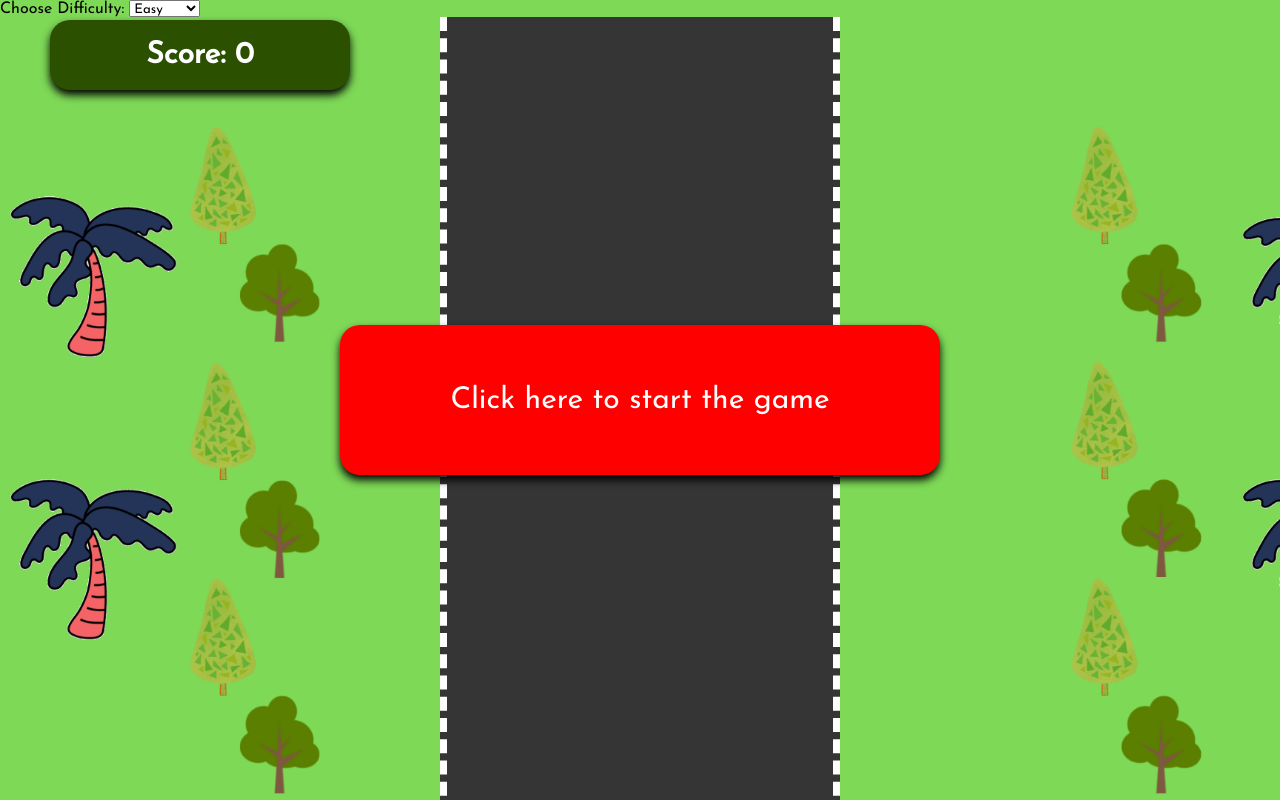
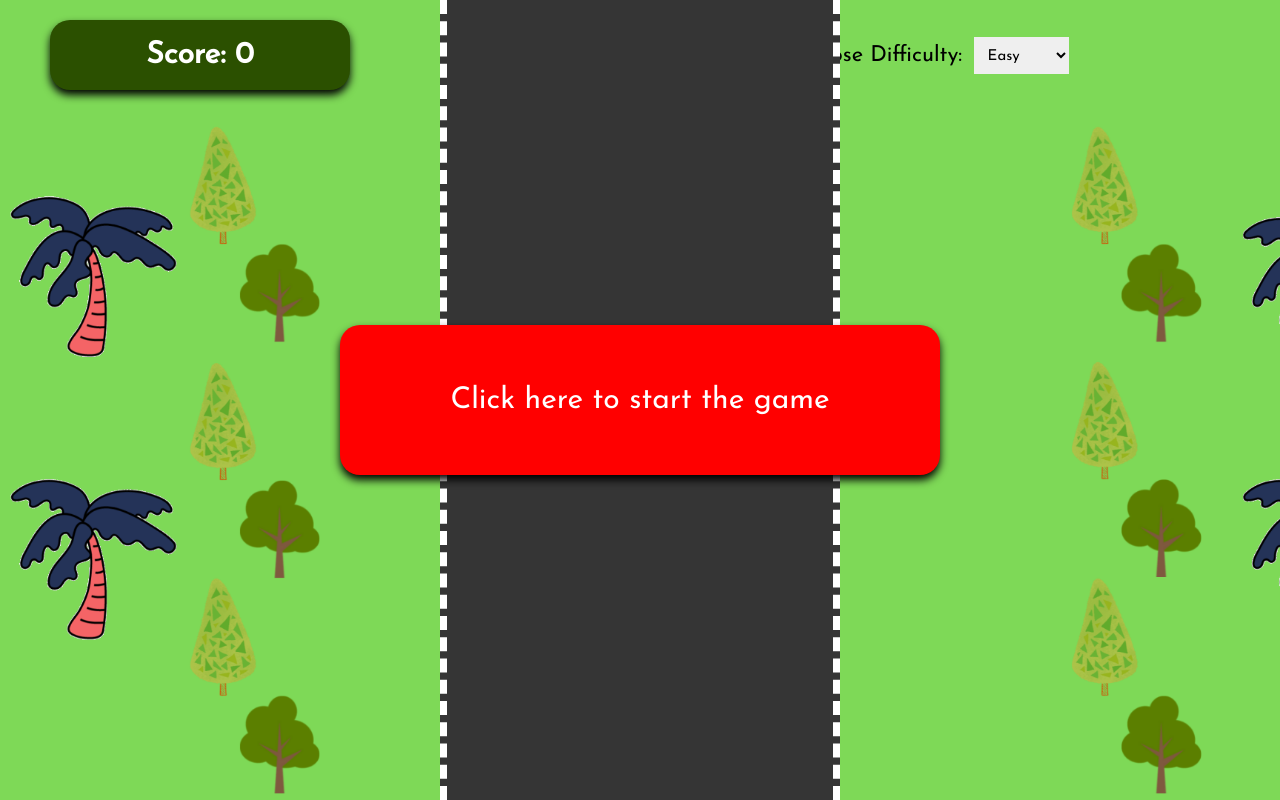
Before and after one commit to sahupratik30/carGame, a plain HTML site: page index.html in a window 1280 px wide. Drawn offline with Linux system fonts and the light colour scheme.

Commit message:
Added styles for difficulty

```diff
--- a/style.css
+++ b/style.css
@@ -29,6 +29,28 @@
   font-weight: bold;
   border-radius: 20px;
   box-shadow: 0 5px 8px #000;
+}
+.main_content .difficulty {
+  position: absolute;
+  top: 30px;
+  right: 200px;
+  height: 50px;
+  width: 300px;
+  display: flex;
+  justify-content: space-evenly;
+  align-items: center;
+}
+.main_content .difficulty label {
+  font-size: 22px;
+}
+.main_content .difficulty #difficulty {
+  padding: 10px;
+  border: none;
+  outline: none;
+  font-size: 15px;
+}
+.main_content .difficulty #difficulty option {
+  font-size: 15px;
 }
 .main_content .game_area {
   height: 100vh;
```
